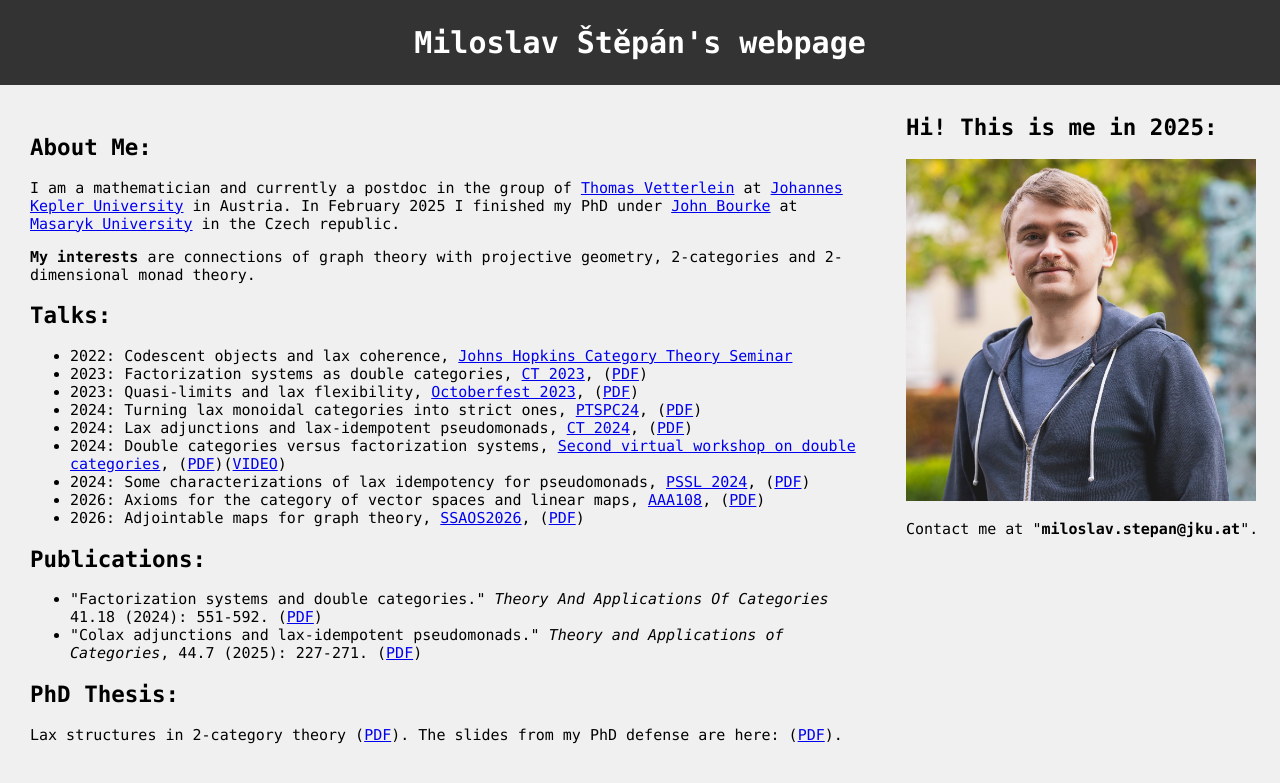
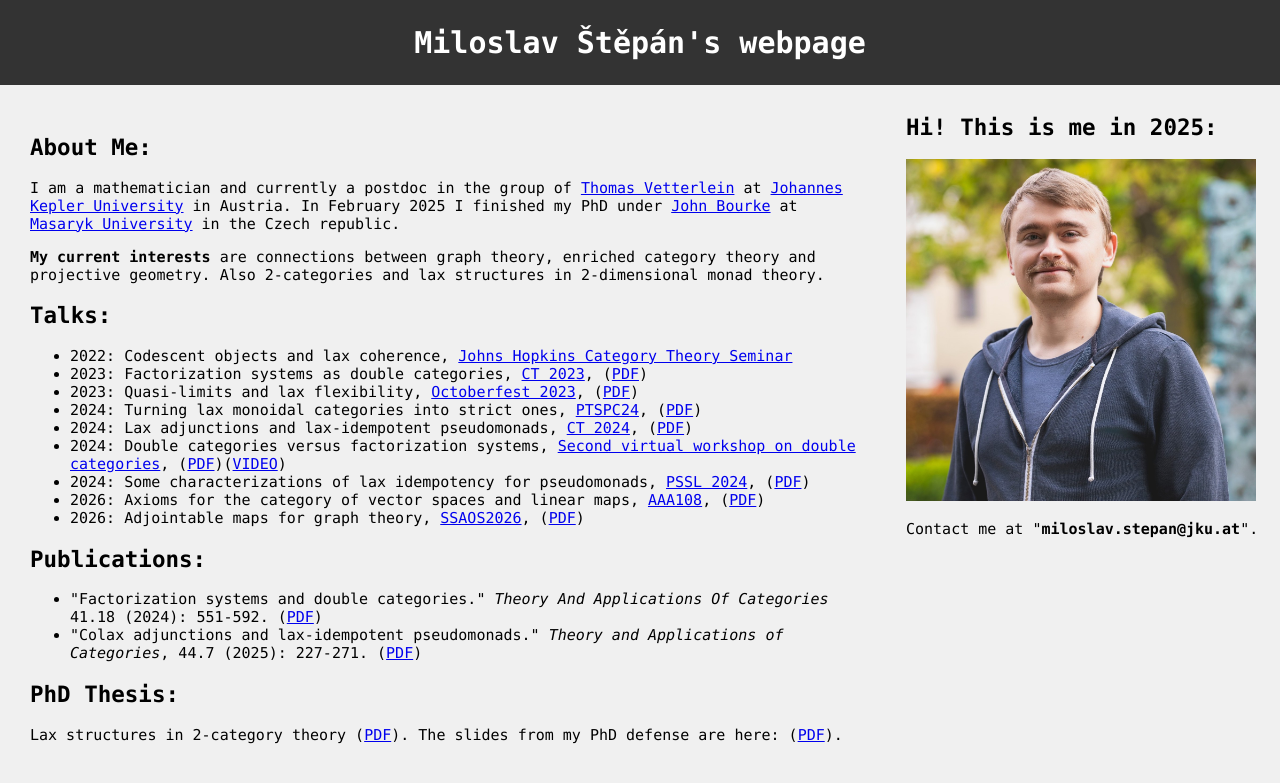
Before and after one commit to MiloslavStepan/MiloslavStepan.github.io, a Jekyll site: the page built from README.md, in a window 1280 px wide. Shown: the top 783 px of the page. Built offline with Jekyll 4.4.1, drawn with Linux system fonts in a browser that asks for light colours; our own code applies the rules of GitHub Pages for plain Markdown files.

Commit message:
Update home.html

```diff
--- a/_layouts/home.html
+++ b/_layouts/home.html
@@ -67,7 +67,7 @@
         <h2>About Me:</h2>
 		<p>I am a mathematician and currently a postdoc in the group of <a href="https://www.jku.at/en/institute-for-mathematical-methods-in-medicine-and-data-based-modeling/about-us/team/thomas-vetterlein/">Thomas Vetterlein</a> at <a href="https://www.jku.at/">Johannes Kepler University</a> in Austria. In February 2025 I finished my PhD under <a href="https://www.math.muni.cz/~bourkej/">John Bourke</a> at <a href="https://www.sci.muni.cz/en">Masaryk University</a> in the Czech republic.</p>
 
-		<p><strong>My interests</strong> are connections of graph theory with projective geometry, 2-categories and 2-dimensional monad theory. </p>
+		<p><strong>My current interests</strong> are connections between graph theory, enriched category theory and projective geometry. Also 2-categories and lax structures in 2-dimensional monad theory. </p>
 
         <h2>Talks:</h2>
 
```
